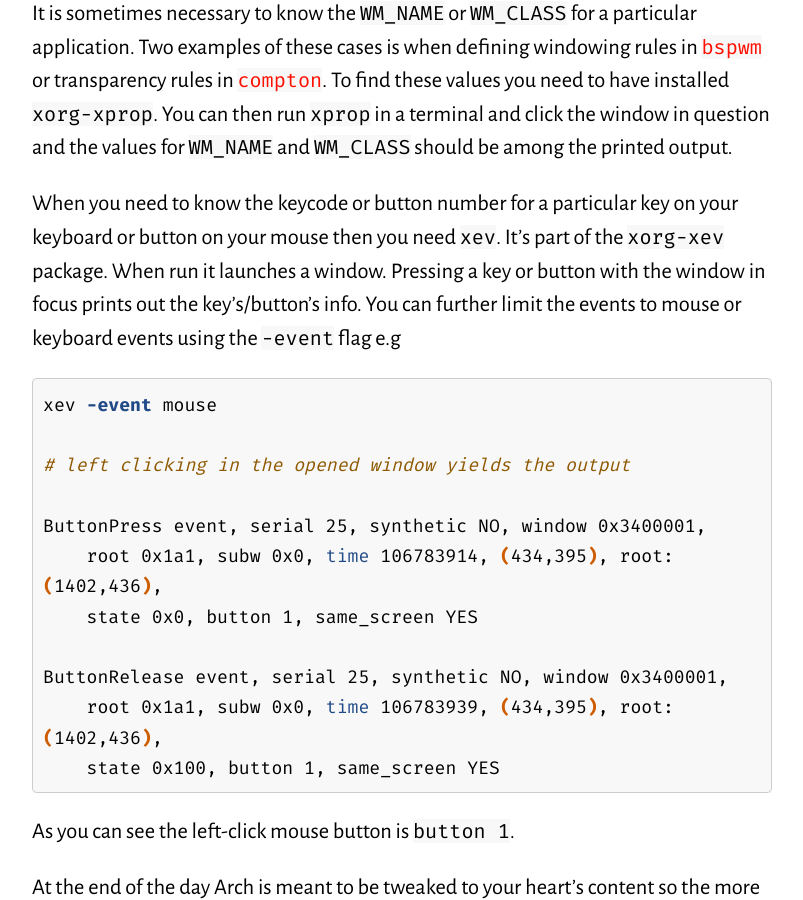
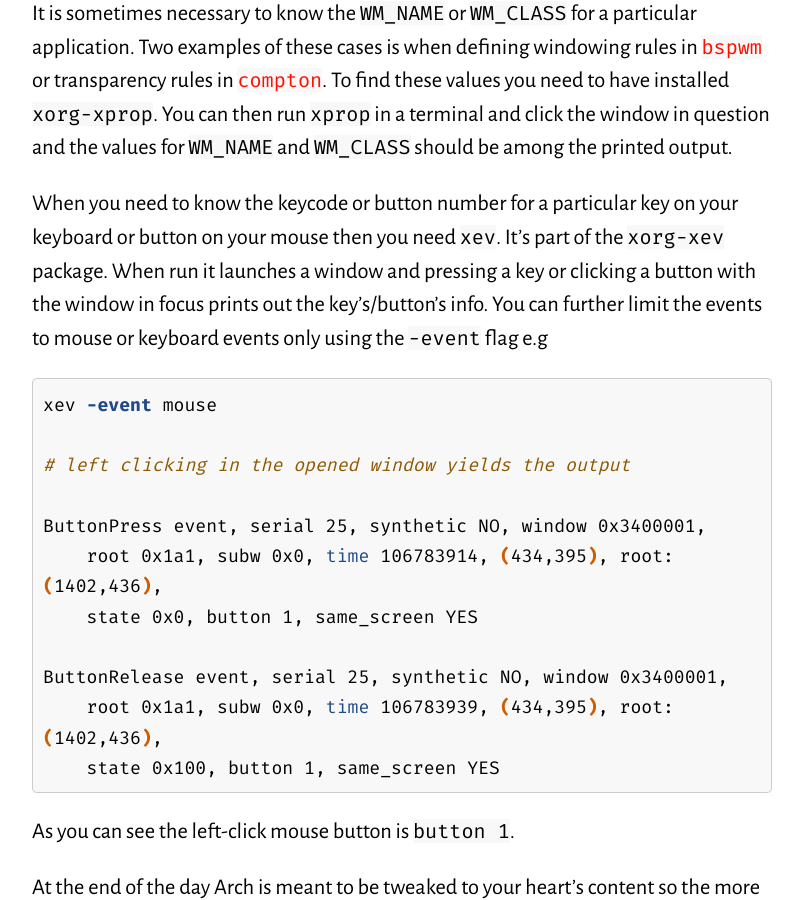
Before and after one commit to julius383/julius383.github.io, a Jekyll site: the page built from _posts/2020-09-30-tips-for-an-improved-arch-linux-experience.markdown, in a window 1280 px wide and 900 px high, scrolled down 4787 px. Shown: the whole window, without its empty margins (238-1041 px from the left). Built offline with Jekyll 4.4.1, drawn with Linux system fonts in a browser that asks for light colours; some of the changed text lies outside the part shown.

Commit message:
Fix several grammatical errors

````diff
--- a/_posts/2020-09-30-tips-for-an-improved-arch-linux-experience.markdown
+++ b/_posts/2020-09-30-tips-for-an-improved-arch-linux-experience.markdown
@@ -168,10 +168,9 @@ the printed output.
 
 When you need to know the keycode or button number for a particular key
 on your keyboard or button on your mouse then you need `xev`. It's part
-of the `xorg-xev` package. When run it launches a window. Pressing a key
-or button with the window in focus prints out the key's/button's info.
-You can further limit the events to mouse or keyboard events using the
-`-event` flag e.g
+of the `xorg-xev` package. When run it launches a window and pressing a
+key or clicking a button with the window in focus prints out the
+key's/button's info. You can further limit the events to mouse or keyboard events only using the `-event` flag e.g
 
 ```sh
 xev -event mouse
````
Also changed, not shown: other parts of _posts/2020-09-30-tips-for-an-improved-arch-linux-experience.markdown (+12 -12 lines).
